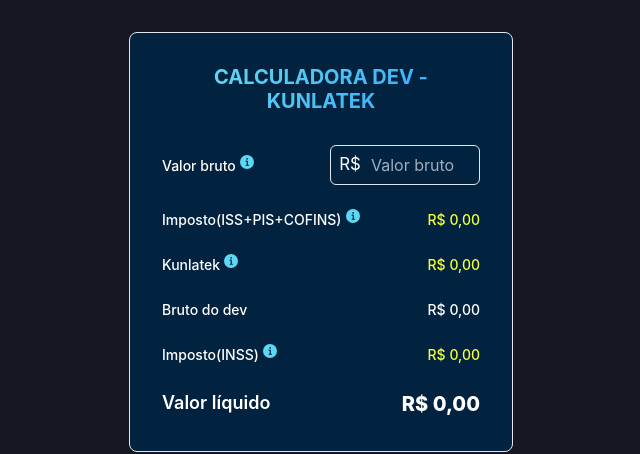
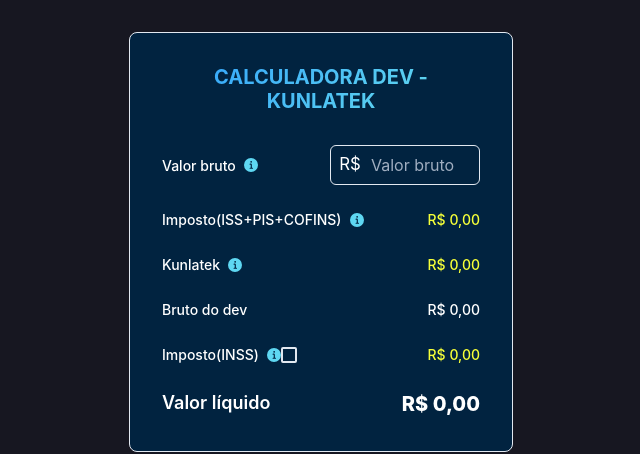
Before and after one commit to robertobdev/kunlatek-dev-calculator, a React (Create React App) app: page / in a window 1280 px wide. Shown: the top 454 px of the page, without its empty margins (319-959 px from the left). Built offline with nearby package versions, Linux system fonts and the light colour scheme.

Commit message:
feat: Introduce TypeScript SDK settings and enhance Calculator component with state management and ceiling toggle

```diff
--- a/src/components/logo.tsx
+++ b/src/components/logo.tsx
@@ -1,4 +1,4 @@
-import { Box } from "@chakra-ui/react"
+import { Box } from "@chakra-ui/react";
 
 export const Logo = () => {
   return (
--- a/src/components/order-sumarry-item.tsx
+++ b/src/components/order-sumarry-item.tsx
@@ -13,10 +13,12 @@
   const { label, value, children, isNegativeValue, checkbox } = props;
   return (
     <Flex justify="space-between" alignItems="center" fontSize="sm">
-      <Text fontWeight="medium" color="#FFFFFF" display="flex" alignItems="center" gap={2}>
-        {label}
+      <Flex alignItems="center" gaps={2}>
+        <Text fontWeight="medium" color="#FFFFFF">
+          {label}
+        </Text>
         {checkbox}
-      </Text>
+      </Flex>
       {value ? (
         <Text
           fontWeight="medium"
--- a/src/components/tooltip-item.tsx
+++ b/src/components/tooltip-item.tsx
@@ -1,5 +1,5 @@
 import { InfoIcon } from '@chakra-ui/icons';
-import { Flex, Tooltip } from '@chakra-ui/react';
+import { Tooltip } from '@chakra-ui/react';
 
 type TooltipItemProps = {
   tooltipLabel: string;
@@ -9,10 +9,10 @@
 export const TooltipItem = ({ tooltipLabel, label }: TooltipItemProps) => {
   return (
     <Tooltip hasArrow label={tooltipLabel} bg="red.600">
-      <Flex>
+      <span style={{ display: 'flex', alignItems: 'center', gap: '4px' }}>
         {label}
         <InfoIcon ml={1} color="#5ED7F2" width={3.5} />
-      </Flex>
+      </span>
     </Tooltip>
   );
 };
--- a/src/pages/calculator.tsx
+++ b/src/pages/calculator.tsx
@@ -1,60 +1,152 @@
 import {
+  Checkbox,
   Flex,
   Heading,
   Input,
   InputGroup,
   InputLeftElement,
   Stack,
-  Text,
+  Text
 } from '@chakra-ui/react';
 import * as React from 'react';
 import { OrderSummaryItem } from '../components/order-sumarry-item';
 import { TooltipItem } from '../components/tooltip-item';
 import { formatPrice } from '../utils/format-price';
-interface CalculateGrossValues {
-  _kunlatek: number;
-  _devGross: number;
-  _inss: number;
-  _net: number;
-  _issPisCofins: number;
+
+// Constants
+const TETO_INSS = 8157.41;
+const TETO_INSS_FEE = 951.62;
+const KUNLATEK_FEE = 0.05;
+const GOVERNMENT_FEE = 0.0565;
+const INSS_RATE = 0.2;
+
+// Types
+interface CalculationResult {
+  kunlatek: number;
+  devGross: number;
+  inss: number;
+  net: number;
+  issPisCofins: number;
 }
 
+interface CalculatorState {
+  totalGrossValue: string;
+  kunlatek: number;
+  devGross: number;
+  inss: number;
+  issPisCofins: number;
+  net: number;
+  isInsseilingCeiling: boolean;
+}
+
+// Pure calculation functions
+const calculateInssLimit = (): number => TETO_INSS * INSS_RATE;
+
+const calculateGrossValue = (value: number, useCeiling?: boolean): CalculationResult => {
+  const totalGrossValue = value * (1 - GOVERNMENT_FEE);
+  const kunlatek = totalGrossValue * KUNLATEK_FEE;
+  const devGross = totalGrossValue - kunlatek;
+  const inssRaw = devGross * INSS_RATE;
+  const inssLimit = calculateInssLimit();
+
+  let inss = inssRaw < inssLimit ? inssRaw : inssLimit;
+
+  if (useCeiling) {
+    const ceilingInssValueFromKunlatek = inssLimit - TETO_INSS_FEE;
+    if (inss > ceilingInssValueFromKunlatek) {
+      inss = ceilingInssValueFromKunlatek;
+    }
+  }
+
+  const net = devGross - inss;
+  const issPisCofins = value - totalGrossValue;
+
+  return {
+    kunlatek,
+    devGross,
+    inss,
+    net,
+    issPisCofins,
+  };
+};
+
 export const Calculator = () => {
-  const [totalGrossValue, setTotalGrossValue] = React.useState('');
-  const [kunlatek, setKunlatek] = React.useState(0);
-  const [devGross, setDevGross] = React.useState(0);
-  const [inss, setInss] = React.useState(0);
-  const [issPisCofins, setIssPisCofins] = React.useState(0);
-  const [net, setNet] = React.useState(0);
-  const KunlatekFee = 0.05;
-  const GovermentFee = 0.0565;
-  const InssLimit = 1400
+  const [state, setState] = React.useState<CalculatorState>({
+    totalGrossValue: '',
+    kunlatek: 0,
+    devGross: 0,
+    inss: 0,
+    issPisCofins: 0,
+    net: 0,
+    isInsseilingCeiling: false,
+  });
 
-  const handleGrossValue = (value: string) => {
-    setTotalGrossValue(value);
-    const { _kunlatek, _devGross, _issPisCofins, _inss, _net } =
-      calculateGrossValue(Number(value));
-    setKunlatek(_kunlatek * -1);
-    setDevGross(_devGross);
-    setInss(_inss * -1);
-    setIssPisCofins(_issPisCofins * -1);
-    setNet(_net);
+  // Event handlers
+  const handleGrossValueChange = (value: string) => {
+    // Limita a 8 dígitos
+    if (value.length > 8) {
+      return;
+    }
+
+    // Se o valor estiver vazio, apenas atualiza o estado sem fazer cálculos
+    if (value === '') {
+      setState(prevState => ({
+        ...prevState,
+        totalGrossValue: value,
+        kunlatek: 0,
+        devGross: 0,
+        issPisCofins: 0,
+        inss: 0,
+        net: 0,
+      }));
+      return;
+    }
+
+    const numericValue = Number(value);
+    // Se o valor não for um número válido, não faz nada
+    if (isNaN(numericValue) || numericValue < 0) {
+      return;
+    }
+
+    const useCeiling = state.isInsseilingCeiling;
+    const calculation = calculateGrossValue(numericValue, useCeiling);
+
+    setState(prevState => ({
+      ...prevState,
+      totalGrossValue: value,
+      kunlatek: calculation.kunlatek * -1,
+      devGross: calculation.devGross,
+      issPisCofins: calculation.issPisCofins * -1,
+      inss: calculation.inss * -1,
+      net: calculation.net,
+    }));
   };
 
-  const calculateGrossValue = (value: number): CalculateGrossValues => {
-    const _totalGrossValue = value * (1 - GovermentFee);
-    const _kunlatek = _totalGrossValue * KunlatekFee;
-    const _devGross = _totalGrossValue - _kunlatek;
-    const _inssRaw = _devGross * 0.2
-    const _inss = _inssRaw < InssLimit ? _inssRaw : InssLimit;
-    return {
-      _kunlatek,
-      _devGross,
-      _issPisCofins: value - _totalGrossValue,
-      _inss,
-      _net: _devGross - _inss,
-    };
+  const handleCeilingToggle = () => {
+    const newCeilingValue = !state.isInsseilingCeiling;
+
+    // Se não há valor válido, apenas atualiza o estado do checkbox
+    if (state.totalGrossValue === '' || isNaN(Number(state.totalGrossValue))) {
+      setState(prevState => ({
+        ...prevState,
+        isInsseilingCeiling: newCeilingValue,
+      }));
+      return;
+    }
+
+    const calculation = calculateGrossValue(Number(state.totalGrossValue), newCeilingValue);
+
+    setState(prevState => ({
+      ...prevState,
+      isInsseilingCeiling: newCeilingValue,
+      kunlatek: calculation.kunlatek * -1,
+      devGross: calculation.devGross,
+      issPisCofins: calculation.issPisCofins * -1,
+      inss: calculation.inss * -1,
+      net: calculation.net,
+    }));
   };
+
 
   return (
     <Stack
@@ -71,9 +163,9 @@
         color="#5ED7F2"
         size="md"
         css={{
-          background: '-webkit-linear-gradient(135.51deg,#30a1fc,#6ae1ec)',
-          '-webkit-background-clip': 'text',
-          '-webkit-text-fill-color': 'transparent',
+          background: 'linear-gradient(135.51deg,#30a1fc,#6ae1ec)',
+          WebkitBackgroundClip: 'text',
+          WebkitTextFillColor: 'transparent',
         }}
       >
         CALCULADORA DEV - KUNLATEK
@@ -99,41 +191,56 @@
               color="#FFFFFF"
               placeholder="Valor bruto"
               type="number"
-              value={totalGrossValue}
-              onChange={({ target }) => handleGrossValue(target.value)}
+              maxLength={8}
+              value={state.totalGrossValue}
+              onChange={({ target }) => handleGrossValueChange(target.value)}
             />
           </InputGroup>
         </OrderSummaryItem>
+
         <OrderSummaryItem
           label={
             <TooltipItem
               label="Imposto(ISS+PIS+COFINS)"
-              tooltipLabel="ISS + PIS + COFINS incide sob o valor bruto e é fixado em 5,65%"
+              tooltipLabel={`ISS + PIS + COFINS incide sob o valor bruto e é fixado em ${GOVERNMENT_FEE * 100}%`}
             />
           }
           isNegativeValue={true}
-          value={formatPrice(issPisCofins)}
+          value={formatPrice(state.issPisCofins)}
         />
+
         <OrderSummaryItem
           label={
             <TooltipItem
               label="Kunlatek"
-              tooltipLabel={'Kunlatek incide sob o valor bruto - Impostos(Iss PIS e COFINS) e é fixado em ' + KunlatekFee*100 + '%'}
+              tooltipLabel={`Kunlatek incide sob o valor bruto - Impostos(Iss PIS e COFINS) e é fixado em ${KUNLATEK_FEE * 100}%`}
             />
           }
           isNegativeValue={true}
-          value={formatPrice(kunlatek)}
+          value={formatPrice(state.kunlatek)}
         />
-        <OrderSummaryItem label="Bruto do dev" value={formatPrice(devGross)} />
+
+        <OrderSummaryItem
+          label="Bruto do dev"
+          value={formatPrice(state.devGross)}
+        />
+
         <OrderSummaryItem
           label={
             <TooltipItem
               label="Imposto(INSS)"
-              tooltipLabel="INSS incide sob o valor bruto do dev e é fixado em 20% com teto de R$ 1400,00"
+              tooltipLabel={`INSS incide sob o valor bruto do dev e é fixado em ${INSS_RATE * 100}% com teto de ${formatPrice(calculateInssLimit())}`}
             />
           }
           isNegativeValue={true}
-          value={formatPrice(inss)}
+          value={formatPrice(state.inss)}
+          checkbox={
+            <Checkbox
+              title="Já paga o teto?"
+              isChecked={state.isInsseilingCeiling}
+              onChange={handleCeilingToggle}
+            />
+          }
         />
 
         <Flex justify="space-between">
@@ -141,7 +248,7 @@
             Valor líquido
           </Text>
           <Text fontSize="xl" color="#FFFFFF" fontWeight="extrabold">
-            {formatPrice(net)}
+            {formatPrice(state.net)}
           </Text>
         </Flex>
       </Stack>
```
